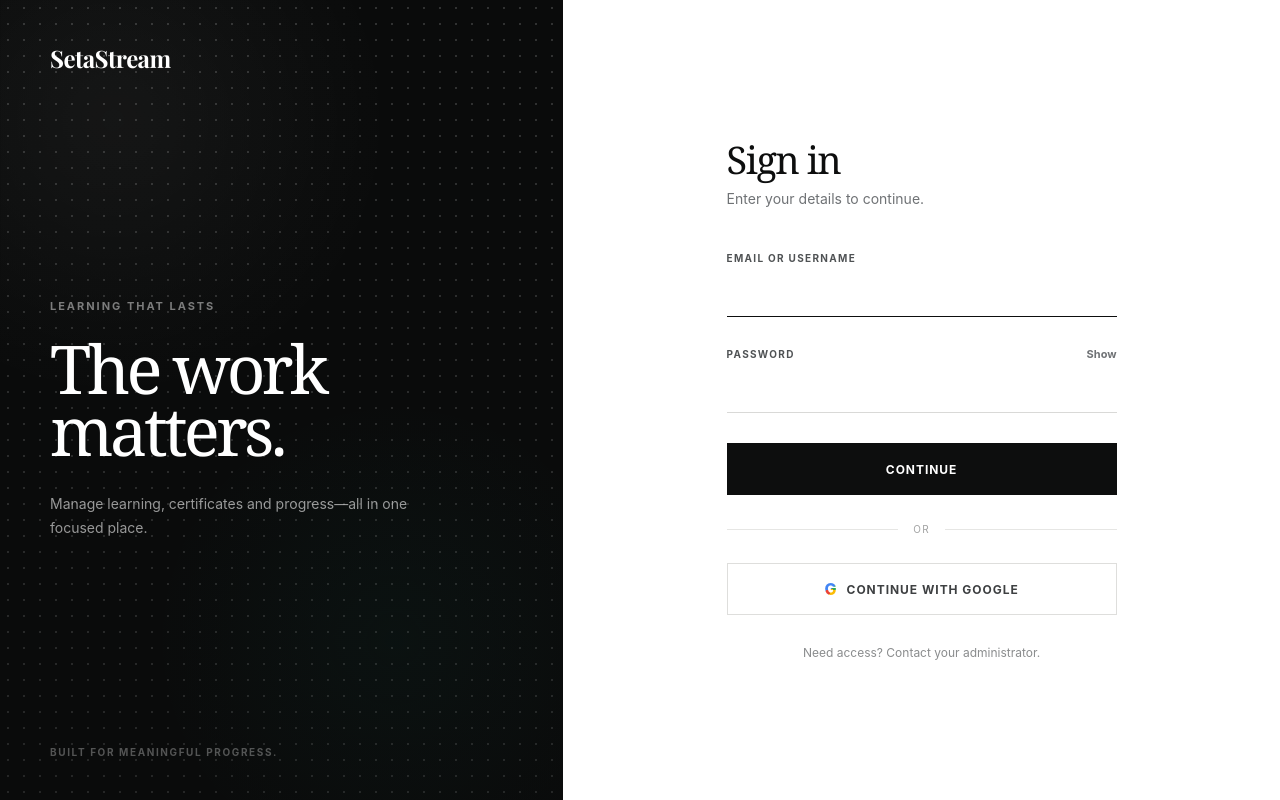
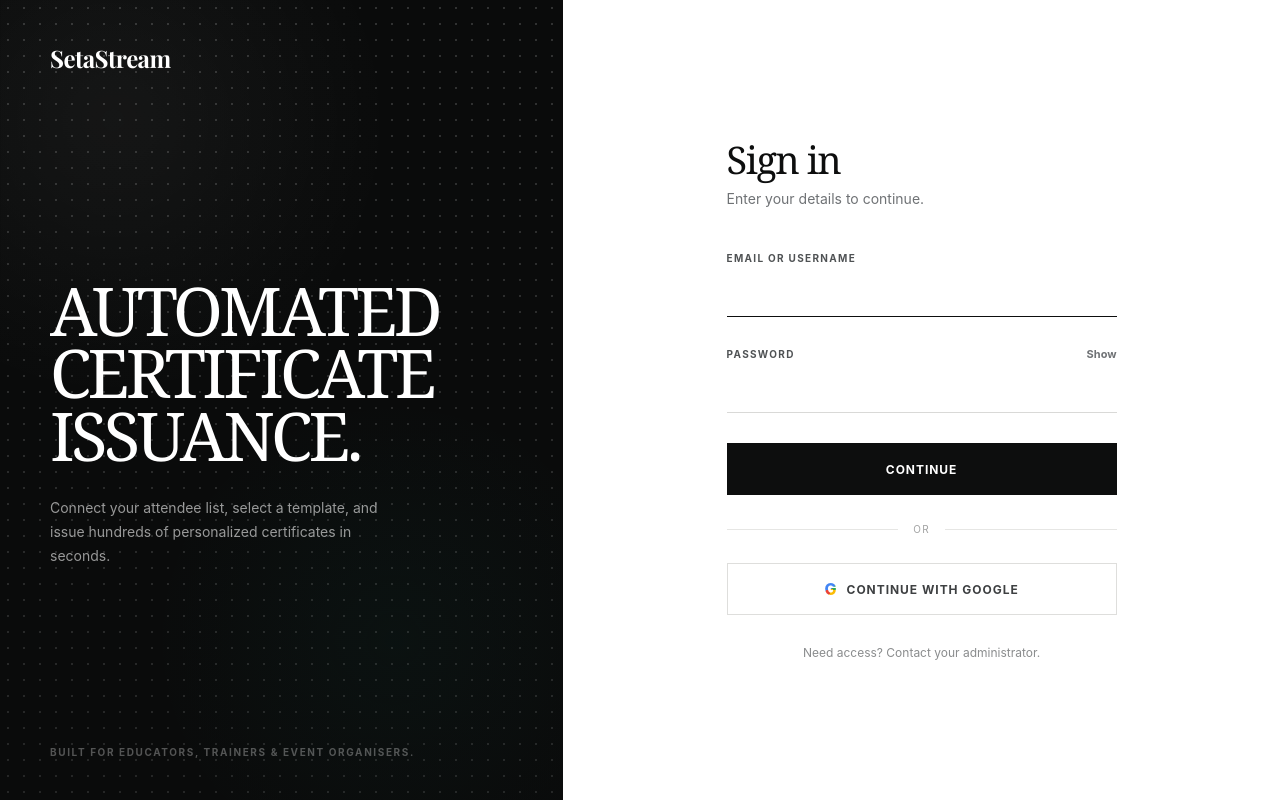
Before and after one commit to CapeStacks/setastream, a Django app: template Source/templates/admin/login.html in a window 1280 px wide. Run offline with Django 5.2, Linux system fonts and the light colour scheme; the template is opened without the code that fills it, so the values that code supplies are empty.

Commit message:
created and changed the messege on the login screen the black side

```diff
--- a/Source/templates/admin/login.html
+++ b/Source/templates/admin/login.html
@@ -21,12 +21,12 @@
             </a>
 
             <div class="brand-message">
-                <p class="eyebrow">Learning that lasts</p>
-                <h1 id="brand-heading">The work<br>matters.</h1>
-                <p class="brand-copy">Manage learning, certificates and progress—all in one focused place.</p>
+                <h1 id="brand-heading">AUTOMATED CERTIFICATE<br>ISSUANCE.</h1>
+                <p class="brand-copy">Connect your attendee list, select a template, and issue
+                     hundreds of personalized certificates in seconds.</p>
             </div>
 
-            <p class="brand-footer">Built for meaningful progress.</p>
+            <p class="brand-footer">BUILT FOR EDUCATORS, TRAINERS & EVENT ORGANISERS.</p>
         </section>
 
         <section class="login-panel" aria-labelledby="login-heading">
```
